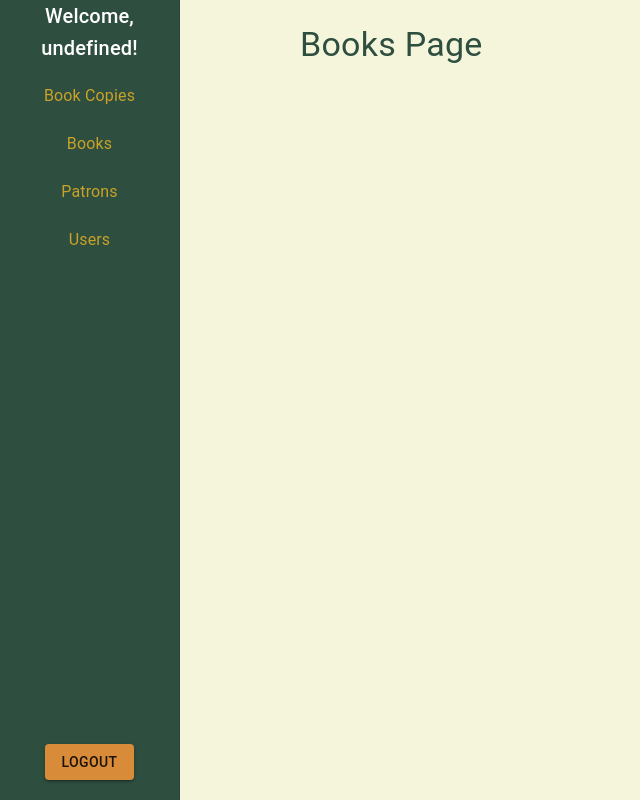
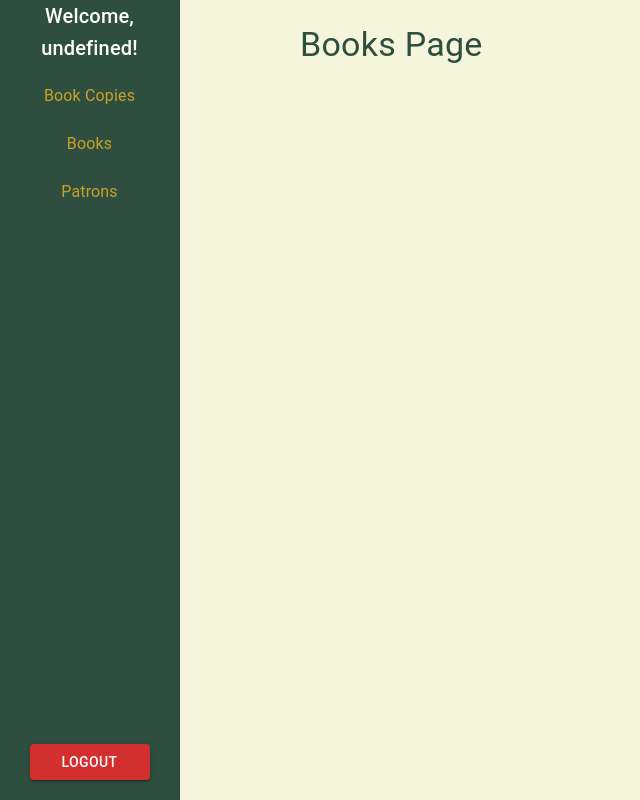
Before and after one commit to Alberto-Ibarra/library-app-frontend, a React (Vite) app: page /books in a window 1280 px wide. Shown: the whole page, without its empty margins (0-640 px from the left). Built offline with nearby package versions, Linux system fonts and the light colour scheme; sample sign-in values are in the browser's storage.

Commit message:
added admin register users

```diff
--- a/src/App.jsx
+++ b/src/App.jsx
@@ -8,7 +8,7 @@ import Books from './pages/Books';
 import Patrons from './pages/Patrons';
 import Users from './pages/Users';
 import Login from './pages/auth/Login';
-// import RegisterUser from './pages/RegisterUser';
+import RegisterUser from './pages/auth/RegisterUser';
 import ProtectedRoute from './components/ProtectedRoute';
 
 function App() {
@@ -20,7 +20,6 @@ function App() {
           {/* Public Routes */}
           <Route path="/" element={<Navigate to="/login" />} />
           <Route path="/login" element={<Login />} />
-          {/* <Route path="/register" element={<RegisterUser />} /> */}
 
           {/* Protected Routes (Inside Layout) */}
           <Route element={<ProtectedRoute />}>
@@ -28,7 +27,14 @@ function App() {
               <Route path="/book-copies" element={<BookCopies />} />
               <Route path="/books" element={<Books />} />
               <Route path="/patrons" element={<Patrons />} />
+            </Route>
+          </Route>
+
+          {/* Admin Protected Route */}
+          <Route element={<ProtectedRoute allowedRoles={['Admin']} />}>
+            <Route path="/" element={<Layout/>}>
               <Route path="/users" element={<Users />} />
+              <Route path="/register" element={<RegisterUser />} />
             </Route>
           </Route>
 
--- a/src/components/ProtectedRoute.jsx
+++ b/src/components/ProtectedRoute.jsx
@@ -1,8 +1,28 @@
 import { Navigate, Outlet } from "react-router-dom";
 
-const ProtectedRoute = () => {
+const ProtectedRoute = ({ allowedRoles }) => {
     const token = localStorage.getItem("authToken");
-    return token ? <Outlet /> : <Navigate to="/login" replace />;
+    const storedUser = localStorage.getItem("user");
+
+    let user = null;
+    try {
+        user = storedUser ? JSON.parse(storedUser) : null;
+    } catch (error) {
+        console.error("Error parsing user data:", error);
+        user = null;
+    }
+
+    // If no token, redirect to login
+    if (!token) {
+        return <Navigate to="/login" replace />;
+    }
+
+    // If roles are specified but the user does not have access, redirect
+    if (allowedRoles && (!user || !allowedRoles.includes(user.role))) {
+        return <Navigate to="/book-copies" replace />;
+    }
+
+    return <Outlet />;
 };
 
 export default ProtectedRoute;
--- a/src/components/Sidebar.jsx
+++ b/src/components/Sidebar.jsx
@@ -32,14 +32,21 @@ export default function Sidebar({ children }) {
     { text: 'Book Copies', path: '/book-copies' },
     { text: 'Books', path: '/books' },
     { text: 'Patrons', path: '/patrons' },
-    { text: 'Users', path: '/users' },
   ];
+
+  if (user?.role === 'Admin') {
+    menuItems.push({ text: 'Users', path: '/users' });
+  }
 
   const handleLogout = () => {
     localStorage.removeItem("authToken");
     localStorage.removeItem("user");
     navigate("/login");
   };
+
+  const navigateToRegister = () => {
+    navigate("/register");
+  }
 
   return (
     <Box sx={{ display: 'flex' }}>
@@ -75,11 +82,34 @@ export default function Sidebar({ children }) {
         </List>
 
         {/* Logout Button */}
-        <Box sx={{ position: 'absolute', bottom: 20, width: '100%', textAlign: 'center' }}>
-          <Button variant="contained" color="secondary" onClick={handleLogout}>
+        <Box sx={{
+          position: 'absolute',
+          bottom: 20,
+          width: '100%',
+          display: 'flex',
+          justifyContent: 'center',
+          gap: 1
+        }}>
+          {user?.role === "Admin" && (
+            <Button
+              variant="contained"
+              onClick={navigateToRegister}
+              sx={{ mx: 0.5, width: 120, backgroundColor: 'success.light', color: '#fff' }}
+            >
+              Register
+            </Button>
+          )}
+
+          <Button
+            variant="contained"
+            color="error"
+            onClick={handleLogout}
+            sx={{ mx:0.5, width: 120 }}
+          >
             Logout
           </Button>
         </Box>
+
       </Drawer>
 
       <Box
--- a/src/pages/auth/RegisterUser.jsx
+++ b/src/pages/auth/RegisterUser.jsx
@@ -23,7 +23,7 @@ const RegisterUser = () => {
         setSuccess('');
 
         try {
-            const response = await axios.post('https://your-api-url.com/api/register', formData);
+            const response = await axios.post('https://library-app-production-8775.up.railway.app/api/auth/register', formData);
             setSuccess('User registered successfully');
             setFormData({ firstname: '', lastname: '', email: '', password: '', role: 'user' });
         } catch (err) {
@@ -91,8 +91,8 @@ const RegisterUser = () => {
                         value={formData.role}
                         onChange={handleChange}
                     >
-                        <MenuItem value="user">User</MenuItem>
-                        <MenuItem value="admin">Admin</MenuItem>
+                        <MenuItem value="User">User</MenuItem>
+                        <MenuItem value="Admin">Admin</MenuItem>
                     </TextField>
                     {error && <Typography color="error" variant="body2">{error}</Typography>}
                     {success && <Typography color="success.main" variant="body2">{success}</Typography>}
```
